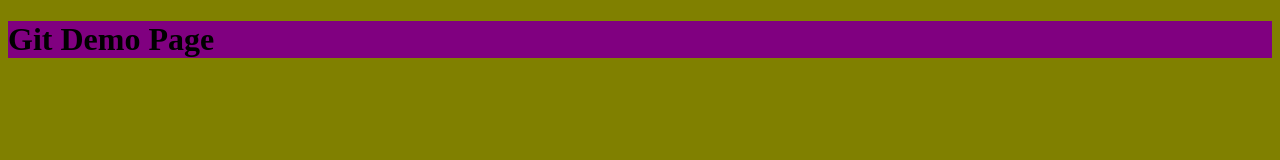
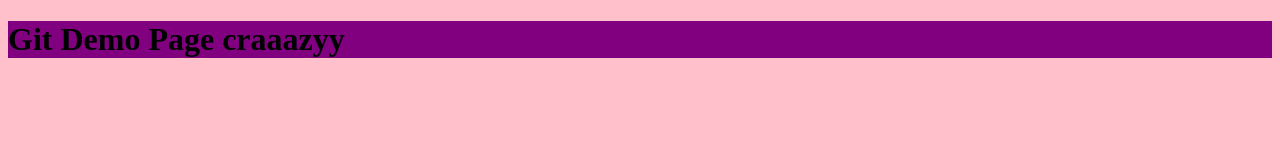
Before and after one commit to Makaronooo/playlist, a plain HTML site: page index.html in a window 1280 px wide. Drawn offline with Linux system fonts and the light colour scheme.

Commit message:
added crazy colors and notes

```diff
--- a/app.js
+++ b/app.js
@@ -1 +1 @@
-alert('Hello there');
+alert('Hello there craazy');
--- a/index.html
+++ b/index.html
@@ -8,7 +8,7 @@
 		<link rel="stylesheet" href="styles.css">
 	</head>
 	<body>
-		<h1>Git Demo Page</h1>
+		<h1>Git Demo Page craaazyy</h1>
 
 		<script src="app.js"></script>
 	</body>
--- a/styles.css
+++ b/styles.css
@@ -1,5 +1,5 @@
 body {
-	background-color: olive;
+	background-color: pink;
 }
 
 h1 {
```
